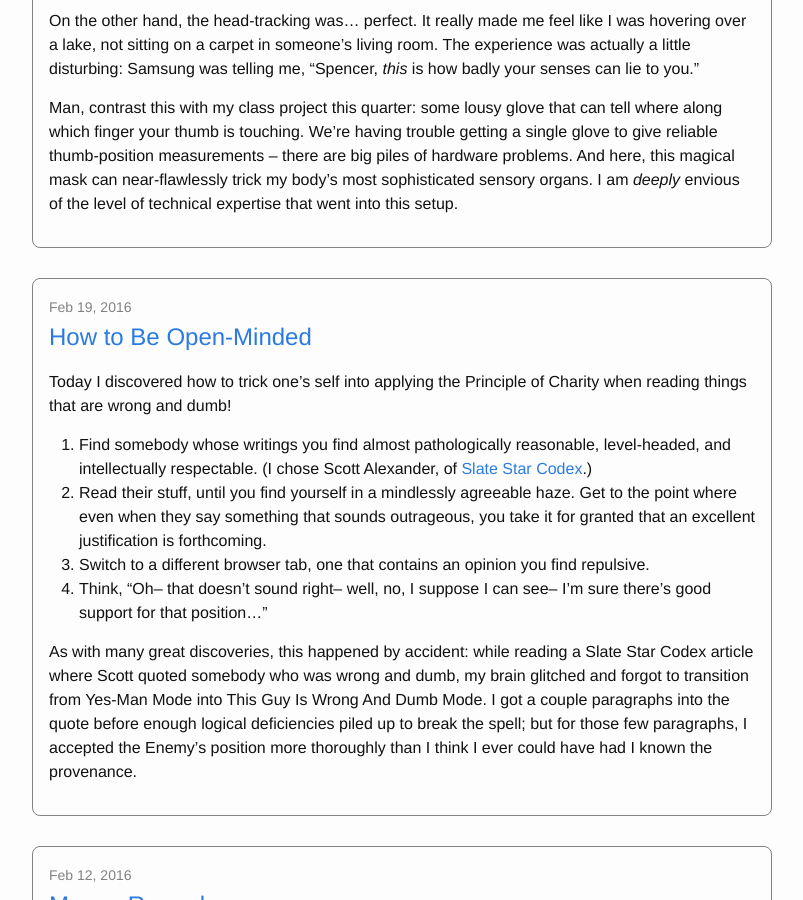
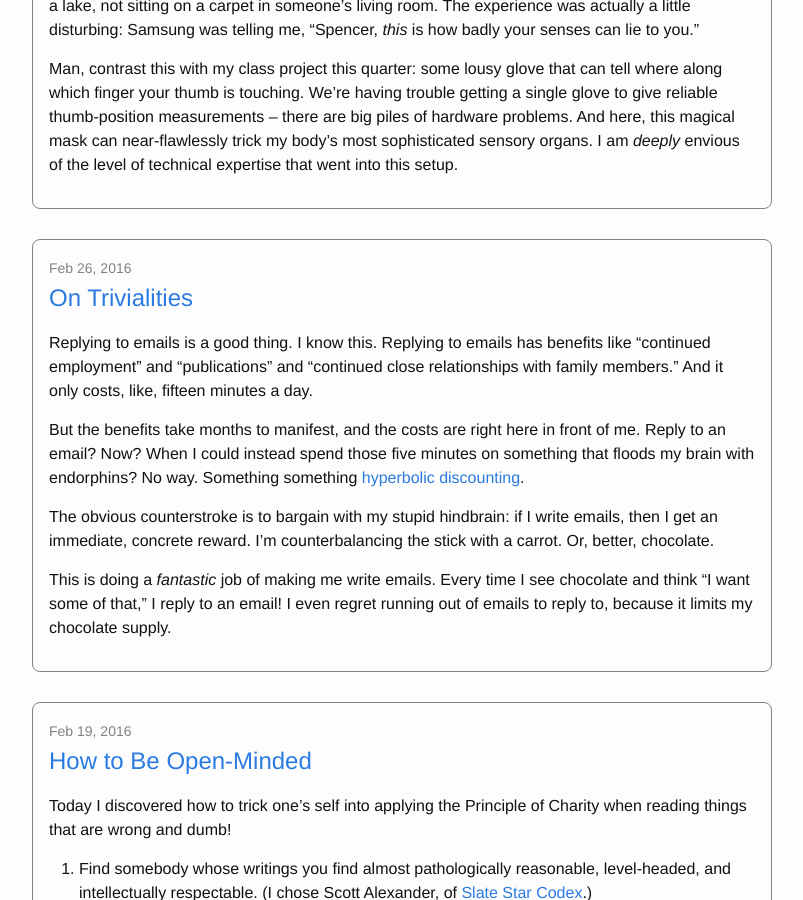
Before and after one commit to speezepearson/speezepearson.github.io, a Jekyll site: the page built from blog/index.html, in a window 1280 px wide and 900 px high, scrolled down 16217 px. Shown: the whole window, without its empty margins (238-1041 px from the left). Built offline with Jekyll 4.4.1, drawn with Linux system fonts in a browser that asks for light colours; formulas are drawn with MathJax 3; some of the changed text lies outside the part shown.

Commit message:
fix typos

```diff
--- /dev/null
+++ b/_posts/2016-03-02-on-trivialities.markdown
@@ -0,0 +1,13 @@
+---
+layout: post
+title:  "On Trivialities"
+date:   2016-02-26 12:00:00 -0800
+---
+
+Replying to emails is a good thing. I know this. Replying to emails has benefits like "continued employment" and "publications" and "continued close relationships with family members." And it only costs, like, fifteen minutes a day.
+
+But the benefits take months to manifest, and the costs are right here in front of me. Reply to an email? Now? When I could instead spend those five minutes on something that floods my brain with endorphins? No way. Something something [hyperbolic discounting](http://lesswrong.com/lw/6jw/time_and_effort_discounting/).
+
+The obvious counterstroke is to bargain with my stupid hindbrain: if I write emails, then I get an immediate, concrete reward. I'm counterbalancing the stick with a carrot. Or, better, chocolate.
+
+This is doing a *fantastic* job of making me write emails. Every time I see chocolate and think "I want some of that," I reply to an email! I even regret running out of emails to reply to, because it limits my chocolate supply.
--- a/_posts/2016-05-12-dealing-with-misdirection.markdown
+++ b/_posts/2016-05-12-dealing-with-misdirection.markdown
@@ -121,11 +121,9 @@ $$ ln\mathcal{N}(0, R) : ln\mathcal{N}(0, R) : ln\mathcal{N}(0, R) : ln\mathcal{
 
 (where the 4th suspect is the criminal).
 
-I'm sure (by pure intuition) that in this situation, the detective's best strategy is to finger the most suspicious person. Unfortunately, I can't find a closed-form formula for how often this strategy wins.
+I'm sure (by pure intuition) that in this situation, the detective's best strategy is to finger the most suspicious person. Unfortunately, I can't find a closed-form formula for how often this strategy wins. However, we can see several intuitively appealing features emerging:
 
-Unfortunately, I can't find a closed-form solution to that question. However, we can see several intuitively appealing features emerging:
-
-- As $S \rightarrow \infty$, the detective loses: if you take enough samples from $ln\mathcal{N}(0, R)$, you'll eventually get something larger than your sample from $ln\mathcal{N}(0, R)$.
+- As $S \rightarrow \infty$, the detective loses: if you take enough samples from $ln\mathcal{N}(0, R)$, you'll eventually get something larger than your sample from $ln\mathcal{N}(RC, R)$.
 
 - When $C=0$, the criminal looks just like an innocent; the detective is reduced to random guessing. As $C \rightarrow \infty$, the criminal becomes incredibly suspicious and easy to identify.
 
```
